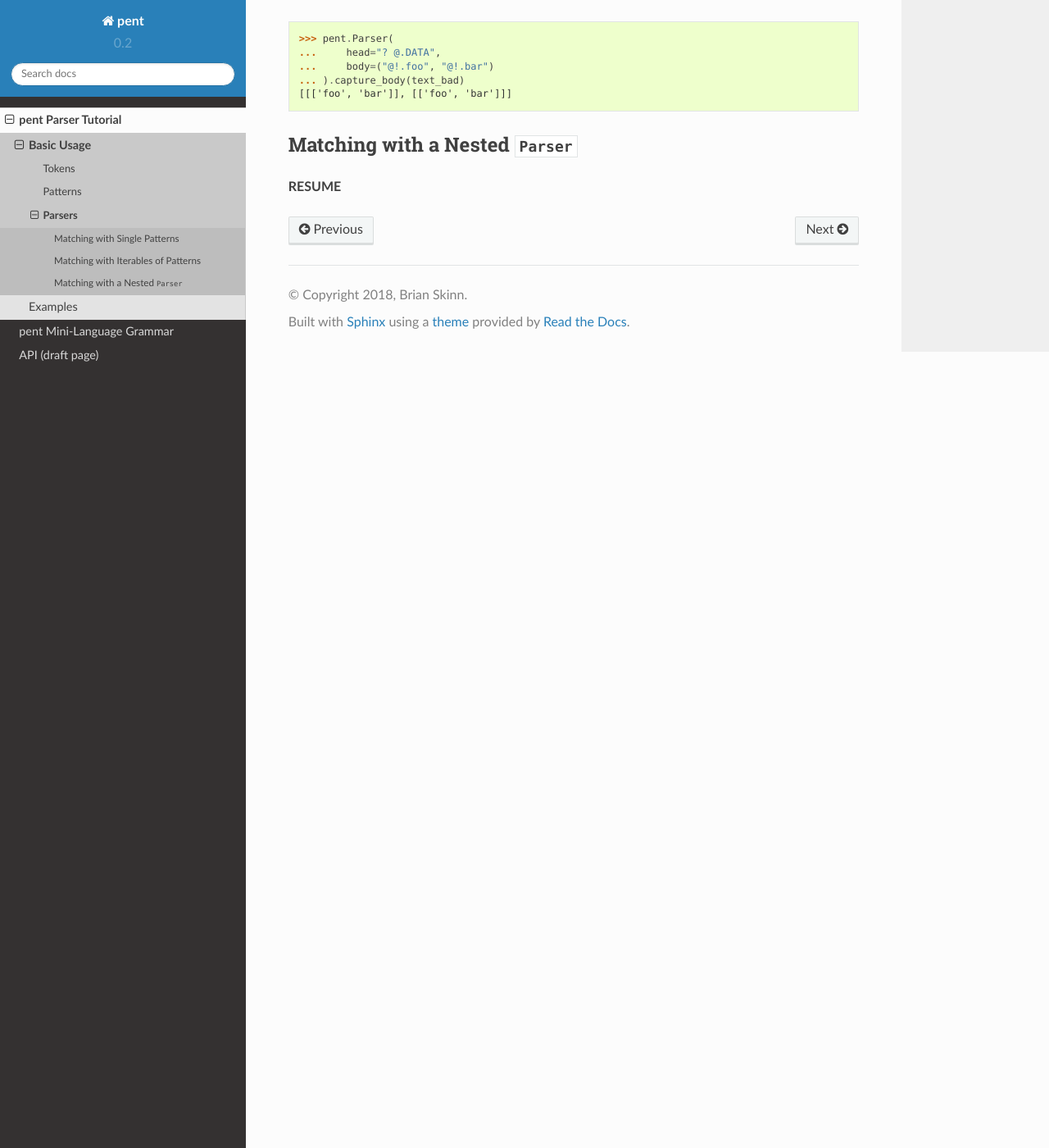
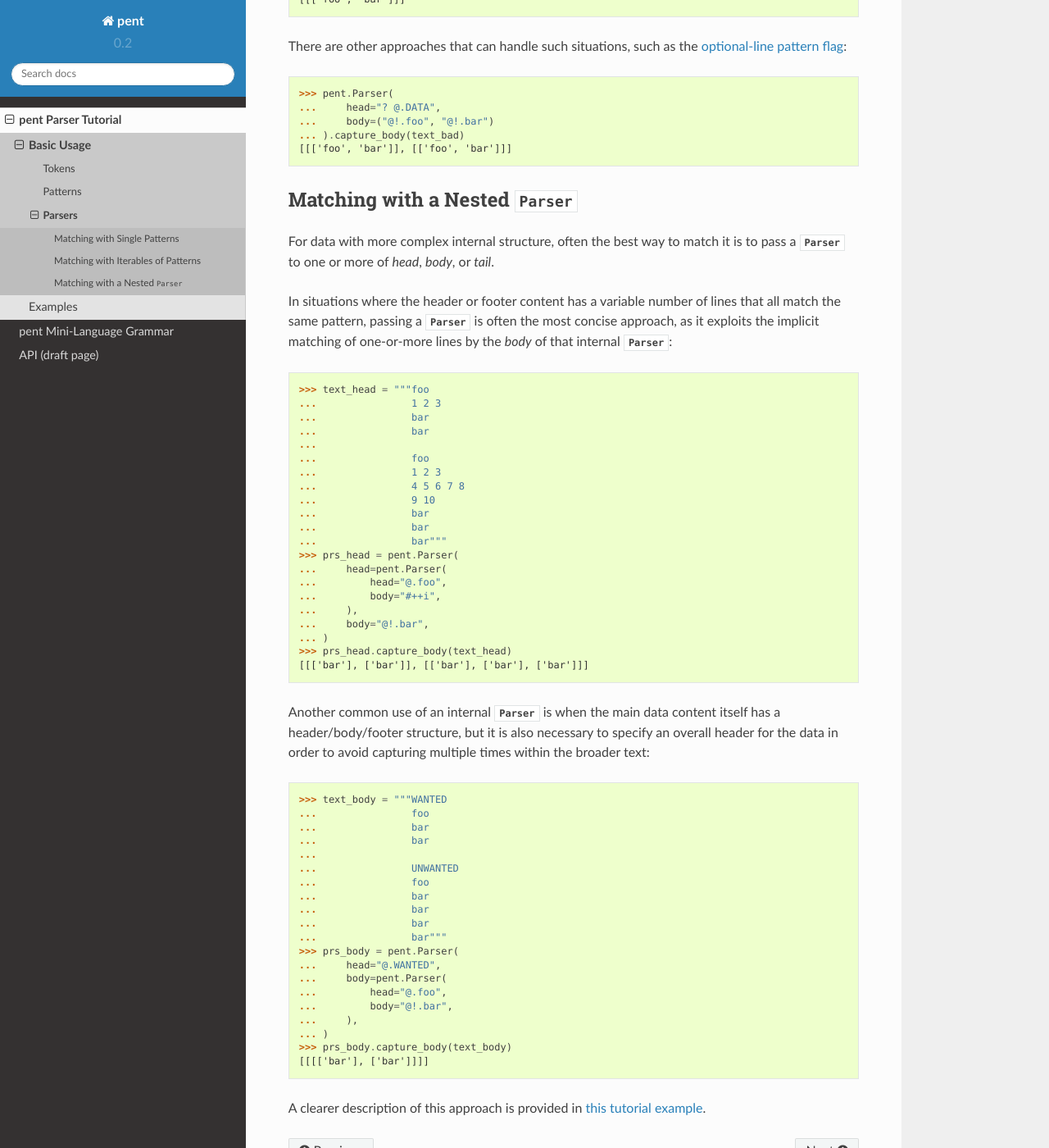
Before and after one commit to bskinn/pent, a Sphinx documentation site: the page built from doc/source/tutorial/basics/parsers.rst, in a window 1280 px wide and 1400 px high, scrolled down 3223 px. Shown: the whole window at 82% size. Built offline with Sphinx 7.4.7 and the Read the Docs theme 2.0.0, drawn with Linux system fonts in a browser that asks for light colours; some of the changed text lies outside the part shown.

Commit message:
Finish index.rst & parsers.rst drafts
Ready for some final 3rd-party read-throughs!!

Just clean grammar.rst and GO.

[skip ci]

```diff
--- a/doc/source/tutorial/basics/parsers.rst
+++ b/doc/source/tutorial/basics/parsers.rst
@@ -1,7 +1,7 @@
 .. Introducing the Parser semantics
 
-Basic Usage: |Parsers|
-======================
+Basic Usage: Parsers
+====================
 
 The |Parser| is the main user-facing interface to ``pent``,
 where the patterns matching the data of interest
@@ -35,7 +35,11 @@
 these three kinds of arguments are illustrated below
 using trivial examples. Application of ``pent`` to
 more-realistic situations is demonstrated in the
-:doc:`examples section </tutorial/examples>` of the tutorial.
+:doc:`Examples section </tutorial/examples>` of the tutorial.
+
+In the below examples, most illustrations are of the use
+of *head*, rather than *tail*. However, the principles
+apply equally well to both.
 
 
 Matching with Single Patterns
@@ -145,7 +149,7 @@
     >>> pent.Parser(head="#++i", body="#!++d").capture_body(text)
     [[['1.5', '2.1', '1.1']], [['0.1', '0.4', '0.2']]]
 
-Situations where an iterable can be passed into *body* are less common,
+Situations calling for passing an iterable into *body* are less common,
 but can occur if there is a strictly repeating, cyclic pattern to the
 text to be parsed:
 
@@ -202,4 +206,68 @@
 Matching with a Nested |Parser|
 -------------------------------
 
-**RESUME**
+For data with more complex internal structure, often the best
+way to match it is to pass a |Parser| to one or more of
+*head*, *body*, or *tail*.
+
+In situations where the header or footer content has a variable
+number of lines that all match the same pattern, passing
+a |Parser| is often the most concise approach, as it
+exploits the implicit matching of one-or-more lines by
+the *body* of that internal |Parser|:
+
+.. doctest:: parsers
+
+    >>> text_head = """foo
+    ...                1 2 3
+    ...                bar
+    ...                bar
+    ...
+    ...                foo
+    ...                1 2 3
+    ...                4 5 6 7 8
+    ...                9 10
+    ...                bar
+    ...                bar
+    ...                bar"""
+    >>> prs_head = pent.Parser(
+    ...     head=pent.Parser(
+    ...         head="@.foo",
+    ...         body="#++i",
+    ...     ),
+    ...     body="@!.bar",
+    ... )
+    >>> prs_head.capture_body(text_head)
+    [[['bar'], ['bar']], [['bar'], ['bar'], ['bar']]]
+
+Another common use of an internal |Parser| is when
+the main data content itself has a header/body/footer structure,
+but it is also necessary to specify an overall header for the
+data in order to avoid capturing multiple times within the
+broader text:
+
+.. doctest:: parsers
+
+    >>> text_body = """WANTED
+    ...                foo
+    ...                bar
+    ...                bar
+    ...
+    ...                UNWANTED
+    ...                foo
+    ...                bar
+    ...                bar
+    ...                bar
+    ...                bar"""
+    >>> prs_body = pent.Parser(
+    ...     head="@.WANTED",
+    ...     body=pent.Parser(
+    ...         head="@.foo",
+    ...         body="@!.bar",
+    ...     ),
+    ... )
+    >>> prs_body.capture_body(text_body)
+    [[[['bar'], ['bar']]]]
+
+A clearer description of this approach is provided in
+:doc:`this tutorial example </tutorial/examples/nested_parsers>`.
```
Also changed, not shown: other parts of doc/source/tutorial/basics/parsers.rst (+1 -1 lines), doc/source/index.rst (+76 -3 lines).
